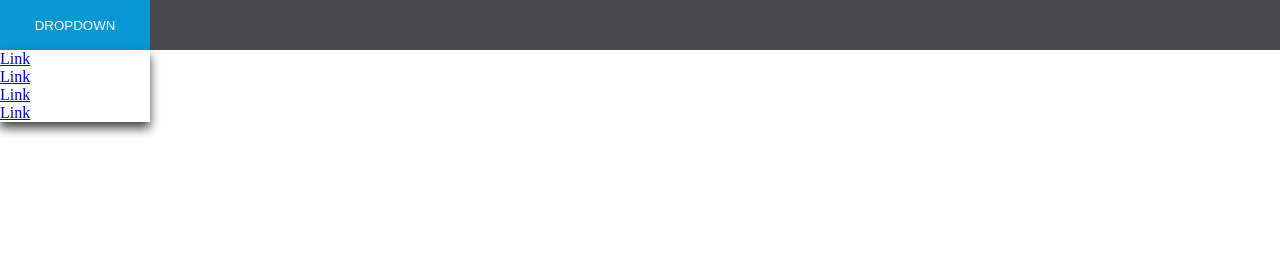
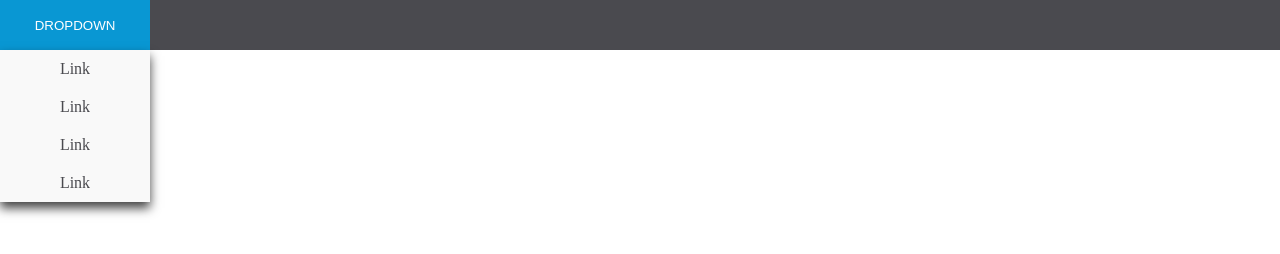
Before and after one commit to jumpyspider/dropdownmenu, a plain HTML site: page index.html in a window 1280 px wide. Drawn offline with Linux system fonts and the light colour scheme.

Commit message:
Drop down menu 1 complete

```diff
--- a/main.css
+++ b/main.css
@@ -26,7 +26,21 @@ button {
     right: 0;
     top: 50px;
     width: 150px;
-
+    text-align: center;
     box-shadow: 0px 6px 10px 0px rgba(0,0,0,0.75);
 
 }
+
+.dropdownLink {
+    text-decoration: none;
+    display: block;
+    color: #4a4a4f;
+    background-color: #f9f9f9;
+    padding: 10px 5px;
+    transition: background-color .5s ease-in-out, color .5s ease-in-out;
+
+}
+
+.dropdownLink:hover {
+    color: #fff;
+    background-color: #a0a0a3;
```
